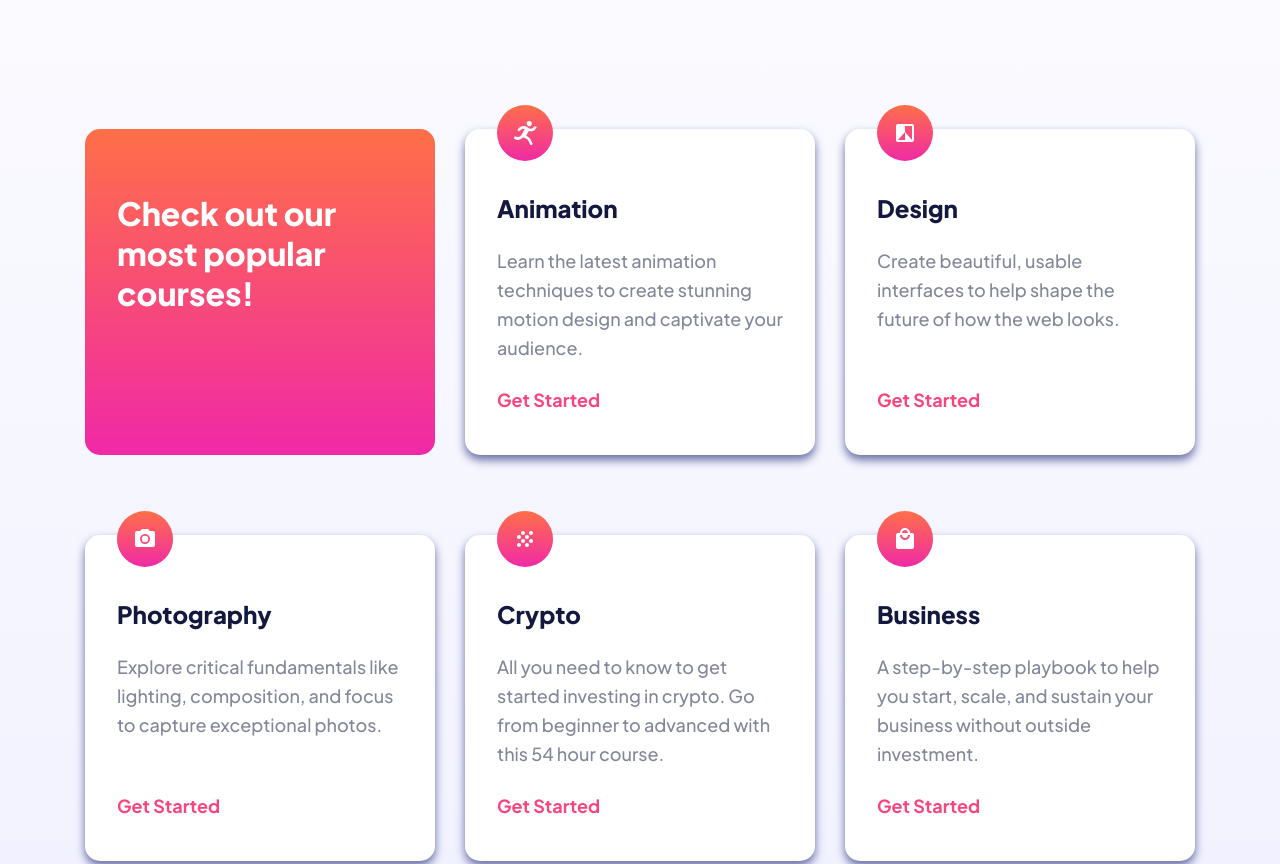
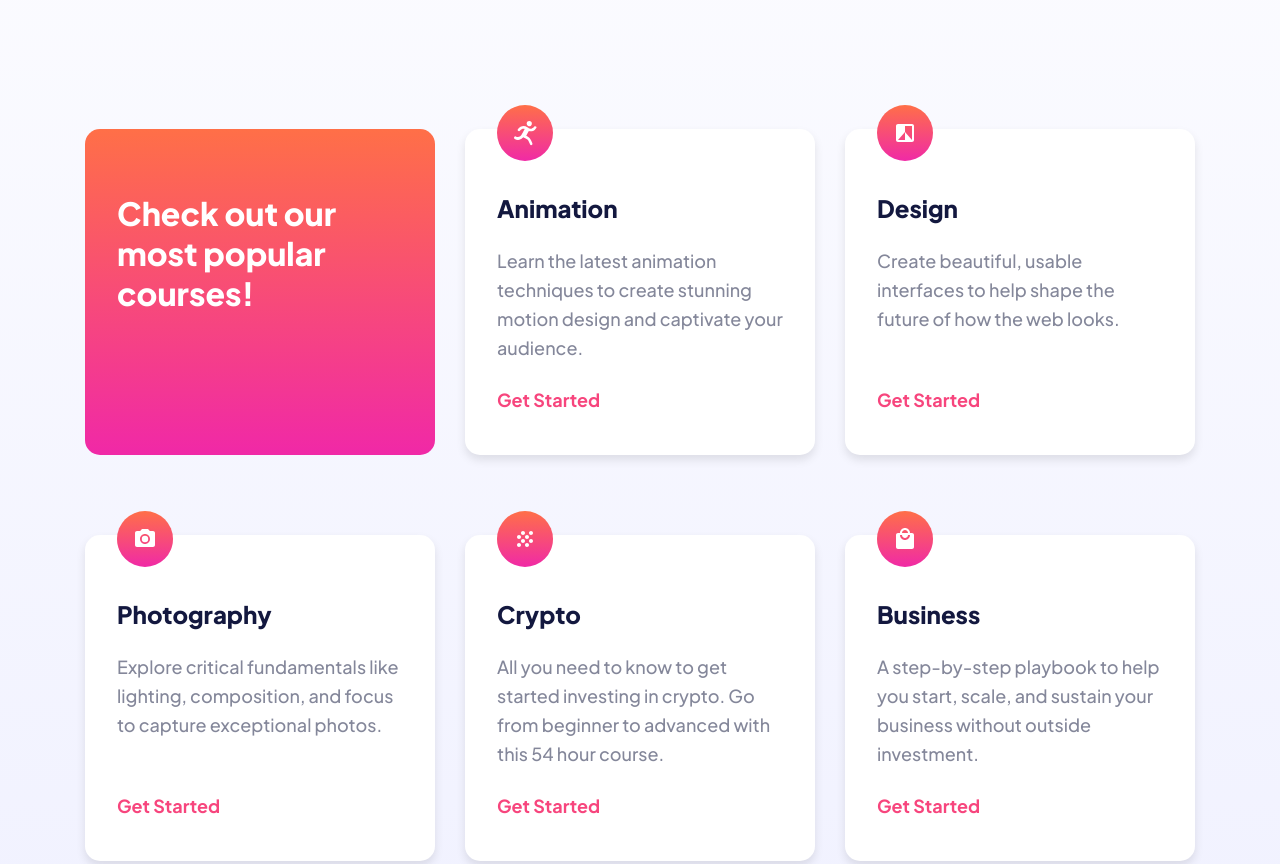
Before and after one commit to kevinndlc/skilled-elearning-landing-page, a website built with Parcel: page src/index.html in a window 1280 px wide. Shown: the part 726-1590 px from the top of the page. Built offline with nearby package versions, Linux system fonts and the light colour scheme.

Commit message:
Fix: Shadow color

```diff
--- a/src/style.scss
+++ b/src/style.scss
@@ -279,7 +279,7 @@ img {
     display: flex;
     flex-direction: column;
     padding-bottom: 2rem;
-    box-shadow: 0 5px 10px var(--clr-lavender);
+    box-shadow: 0 5px 10px hsla(0deg, 0%, 0%, 0.1);
 
     @include desktop {
       padding-bottom: 2.5rem;
```
